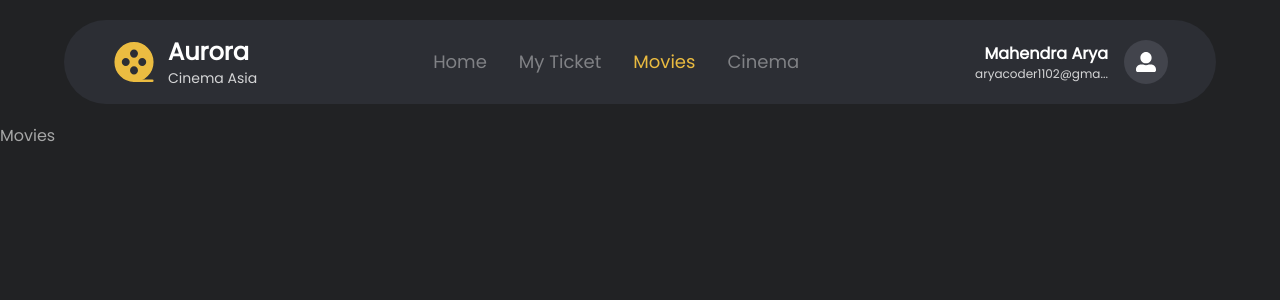
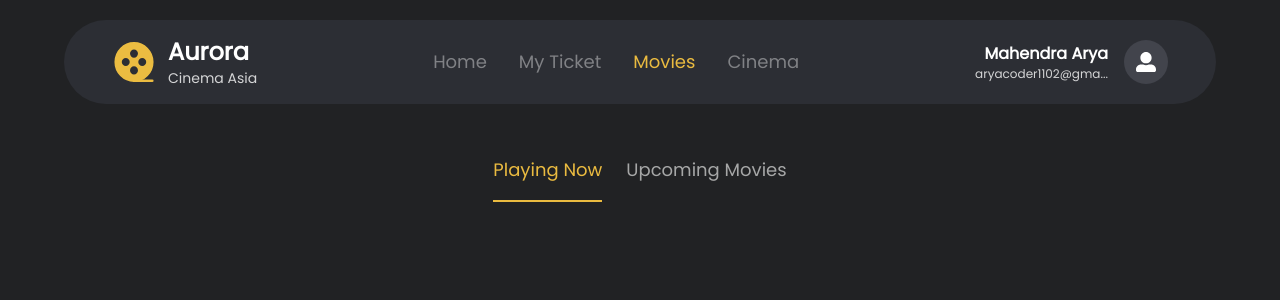
Before and after one commit to aryndraa/timedoor-academy-final-project, a Next.js app: page /movies in a window 1280 px wide. Shown: the top 300 px of the page. Built offline with nearby package versions, Linux system fonts and the light colour scheme.

Commit message:
tab movie

```diff
--- /dev/null
+++ b/app/movies/layout.js
@@ -0,0 +1,24 @@
+"use client"
+
+import Link from "next/link";
+import { usePathname } from "next/navigation";
+
+export default function RootLayout({ children }) {
+
+  const pathname = usePathname();
+
+  return (
+    <>
+     <section className="min-h-[60vh] flex flex-col  py-8 lg:mx-16 pb-12 lg:pb-24">
+       <div className="flex justify-center gap-6">
+         <Link href={"/movies"}  className={`font-medium text-lg border-b-2  pb-4  ${
+          pathname === "/movies" ? "border-primary text-primary" : "border-transparent"
+         }`}>Playing Now</Link>
+         <Link href={"/movies/upcoming"} className={`font-medium text-lg border-b -2  pb-4 ${
+          pathname === "/movies/upcoming" ? "border-primary text-primary" : "border-transparent"
+         }`}>Upcoming Movies</Link>
+       </div>
+     </section>
+    </>
+  )
+}
--- a/app/movies/page.js
+++ b/app/movies/page.js
@@ -1,5 +1,9 @@
 export default function Page () {
   return (
-    <h1>Movies</h1>
+    <>
+      <section>
+
+      </section>
+    </>
   )
 }
--- /dev/null
+++ b/app/movies/upcoming/page.js
@@ -0,0 +1,5 @@
+export default function Page ()  {
+  return (
+    <div>page</div>
+  )
+}
```
